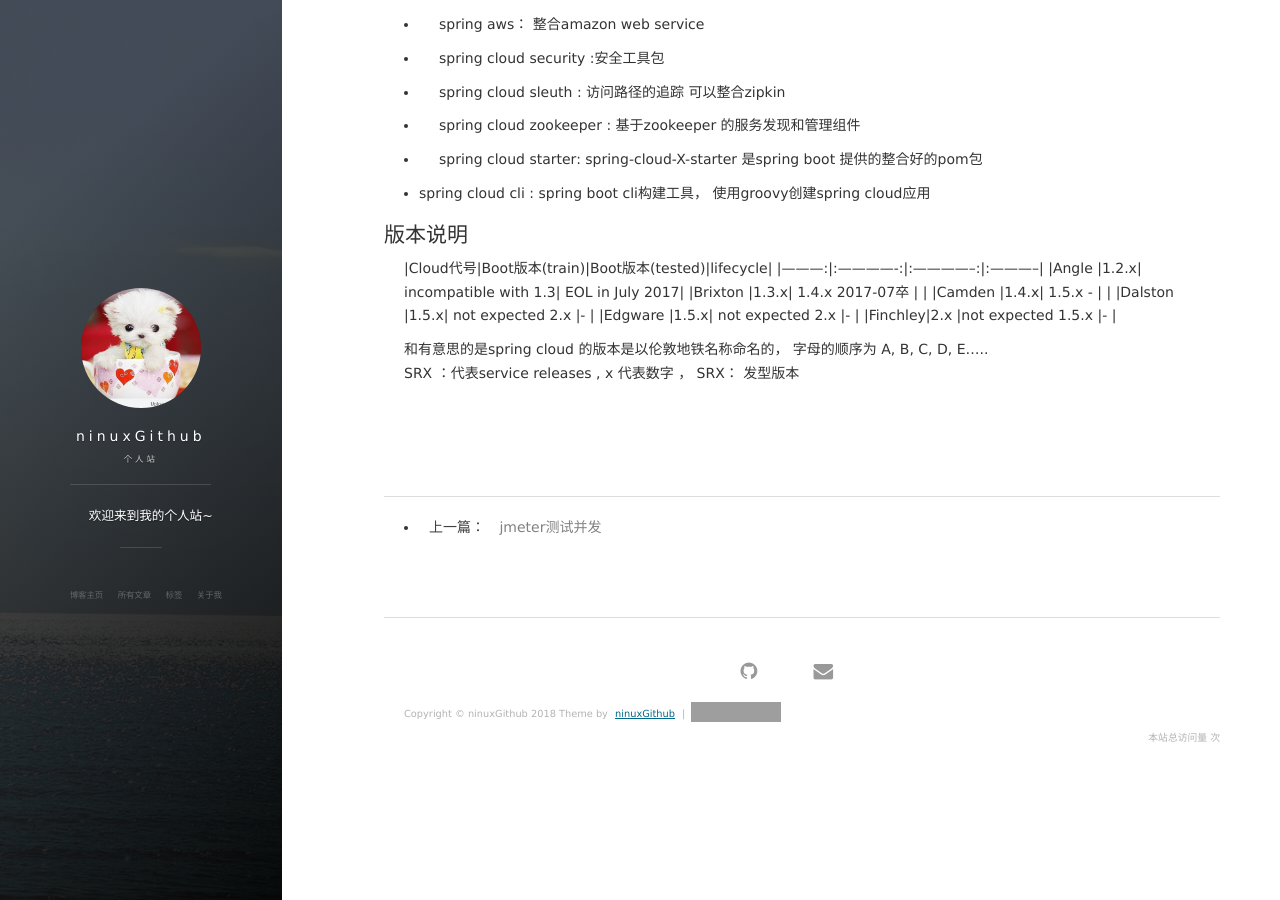
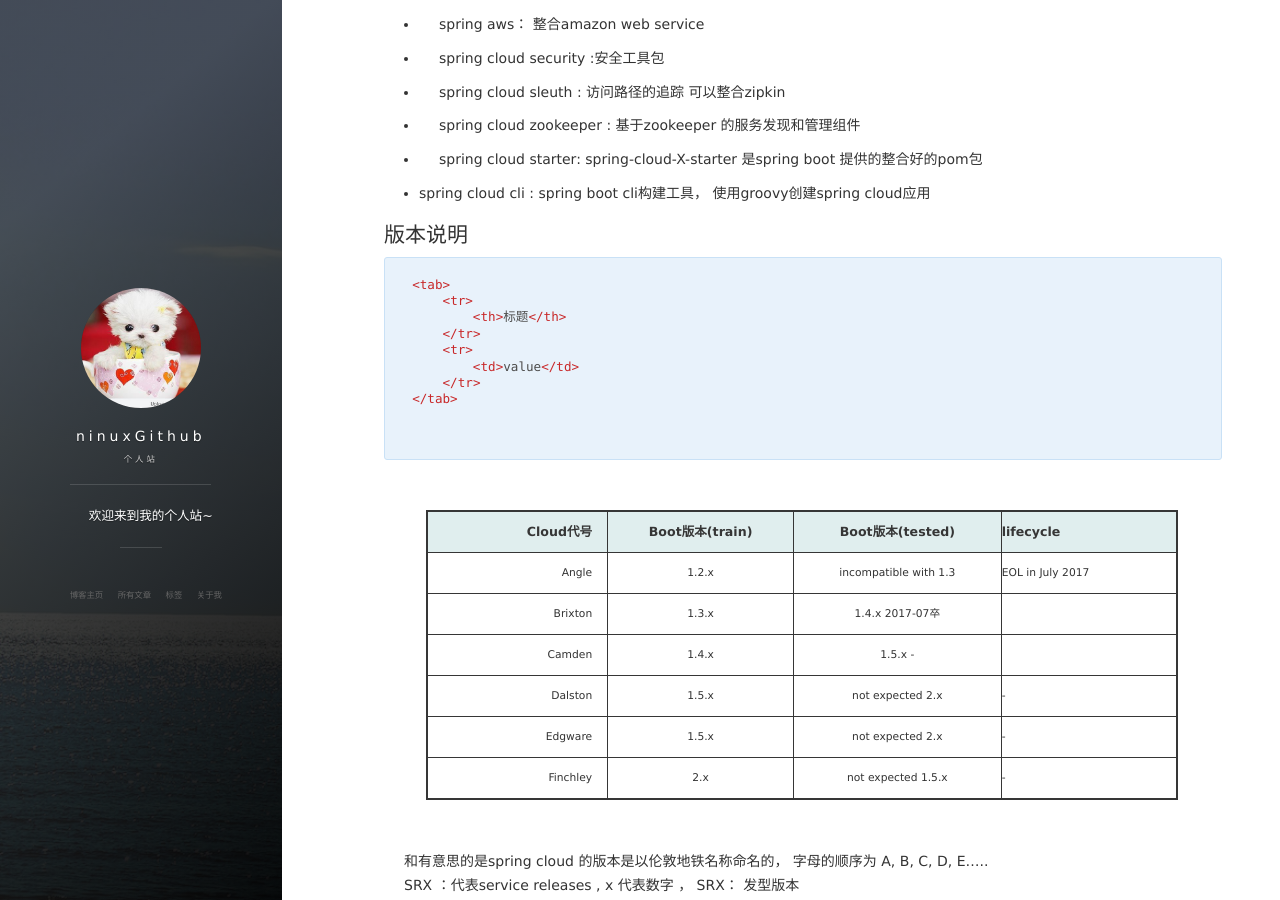
Before and after one commit to ninuxGithub/ninuxGithub.github.io, a Jekyll site: the page built from _posts/2018-12-04-scpost1.md, in a window 1280 px wide and 900 px high, scrolled down 678 px. Built offline with Jekyll 4.4.1, drawn with Linux system fonts in a browser that asks for light colours; nearby versions of some CDN libraries; comment, search, counter and statistics services are not loaded; grey boxes are pictures that could not be loaded.

Commit message:
add post

````diff
--- a/_posts/2018-12-04-scpost1.md
+++ b/_posts/2018-12-04-scpost1.md
@@ -45,6 +45,20 @@ tag: spring-cloud
 
 
 ## 版本说明
+```xml
+<tab>
+    <tr>
+        <th>标题</th>
+    </tr>
+    <tr>
+        <td>value</td>
+    </tr>
+</tab>
+
+
+```
+
+
 |Cloud代号|Boot版本(train)|Boot版本(tested)|lifecycle|
 |---------:|:-------------:|:--------------:|:-----------|
 |Angle	|1.2.x|	incompatible with 1.3|	EOL in July 2017|
@@ -55,5 +69,6 @@ tag: spring-cloud
 |Finchley|2.x |not expected 1.5.x	|-                  |
 
 
+
  和有意思的是spring cloud 的版本是以伦敦地铁名称命名的， 字母的顺序为 A, B, C, D, E.....
  SRX ：代表service releases , x 代表数字 ， SRX： 发型版本
````
